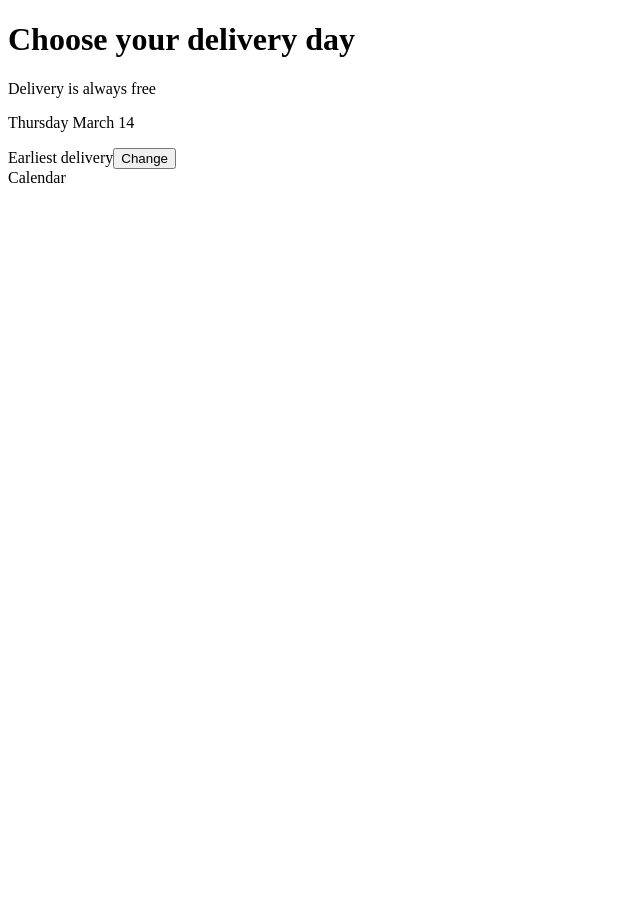
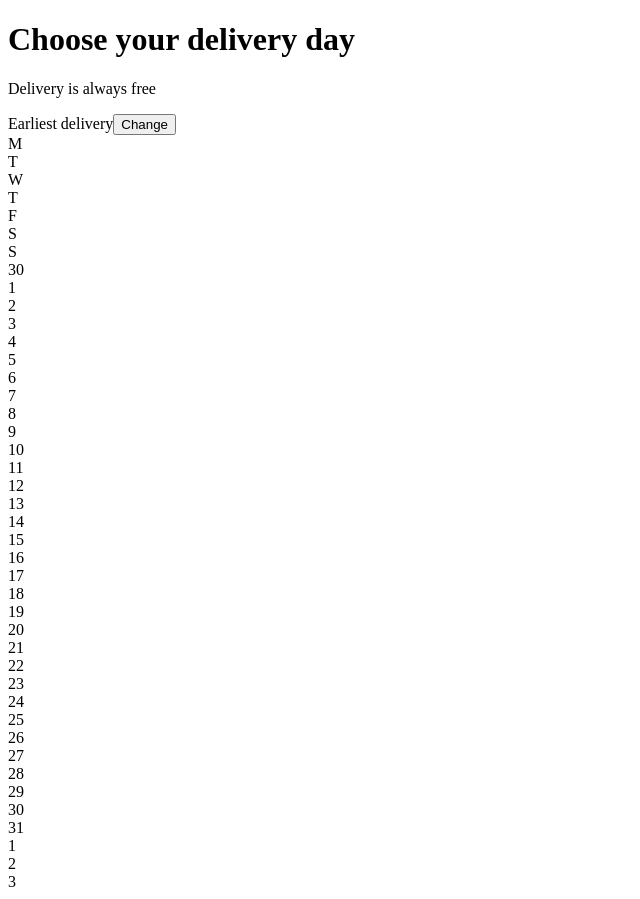
Before and after one commit to jbuican14/react-booking-slot, a React (Create React App) app: page / in a window 1280 px wide. Both pictures are taken after a click on the button "Change". Shown: the whole page, without its empty margins (0-640 px from the left). Before the commit the page ends 800 px from the top, so only its background shows below. Built offline with nearby package versions, Linux system fonts and the light colour scheme.

Commit message:
create Calendar component and build calendar for rendering  all dates

```diff
--- a/package.json
+++ b/package.json
@@ -6,6 +6,7 @@
     "@testing-library/jest-dom": "^5.11.4",
     "@testing-library/react": "^11.1.0",
     "@testing-library/user-event": "^12.1.10",
+    "moment": "^2.29.1",
     "react": "^17.0.1",
     "react-dom": "^17.0.1",
     "react-scripts": "4.0.1",
--- a/src/App.js
+++ b/src/App.js
@@ -1,5 +1,4 @@
 import React from 'react';
-
 import Slot from './components/Slot.component';
 
 function App() {
--- a/src/components/Calendar.component.jsx
+++ b/src/components/Calendar.component.jsx
@@ -1,5 +1,50 @@
-import React from 'react';
+import React, { useState, useEffect } from 'react';
+import moment from 'moment';
+import buildCalendar from './buildCalendar';
 
-export default function Calendar() {
-  return <div>Calendar</div>;
+function Calendar() {
+  const [calendar, setCalendar] = useState([]);
+  const [date, setDate] = useState(moment());
+  const [selectedDate, setSelectedDate] = useState('');
+
+  useEffect(() => {
+    setCalendar(buildCalendar(date));
+    console.log(selectedDate);
+    if (selectedDate === '') setSelectedDate(new Date());
+  }, [date]);
+
+  const isSelected = (item, value) => {
+    // dayStyles(item, value)
+    // setSelectedDate(item);
+    // console.log(item.isSame(selectedDate, 'day'));
+    if (item.isSame(selectedDate, 'day')) return 'selected';
+  };
+
+  const dayOfTheWeek = ['M', 'T', 'W', 'T', 'F', 'S', 'S'];
+
+  return (
+    <div className="body">
+      <div className="day-name">
+        {dayOfTheWeek.map((d, i) => (
+          <div className="day-name">{d}</div>
+        ))}
+      </div>
+      {calendar.map((week, id) => (
+        <div className="month" key={id}>
+          {week.map((item, idx) => (
+            <div
+              key={idx}
+              className="day"
+              onClick={() => setSelectedDate(item)}
+              className={isSelected(item)}
+            >
+              {item.format('D').toString()}
+            </div>
+          ))}
+        </div>
+      ))}
+    </div>
+  );
 }
+
+export default Calendar;
--- a/src/components/Slot.component.jsx
+++ b/src/components/Slot.component.jsx
@@ -1,18 +1,21 @@
-import React from 'react';
+import React, { useState } from 'react';
 
 import Calendar from './Calendar.component';
 
-export default function Slot() {
+function Slot() {
+  const [date, setDate] = useState('');
+  const [showComponent, setShowComponent] = useState(false);
+
   return (
     <>
       <div>
-        <p>Thursday March 14 </p>
+        <p>{date} </p>
         <span>Earliest delivery</span>
         <img src="" />
-        <button>Change</button>
+        <button onClick={() => setShowComponent(true)}>Change</button>
+        {showComponent ? <Calendar /> : null}
       </div>
-
-      <Calendar />
     </>
   );
 }
+export default Slot;
--- /dev/null
+++ b/src/components/buildCalendar.js
@@ -0,0 +1,19 @@
+export default function buildCalendar(date) {
+  const startDay = date.clone().startOf('month').startOf('isoWeek');
+  const endDay = date.clone().endOf('month').endOf('isoweek');
+
+  const day = startDay.clone().subtract(1, 'day');
+  const calendar = [];
+
+  while (day.isBefore(endDay, 'day')) {
+    // use moment method
+    //if day is still before the end day
+    calendar.push(
+      Array(7)
+        .fill(0)
+        .map(() => day.add(1, 'day').clone())
+    );
+  }
+
+  return calendar;
+}
```
Also changed, not shown: src/van.svg (added), 1 other file (tests, documents, lock files or other folders).
